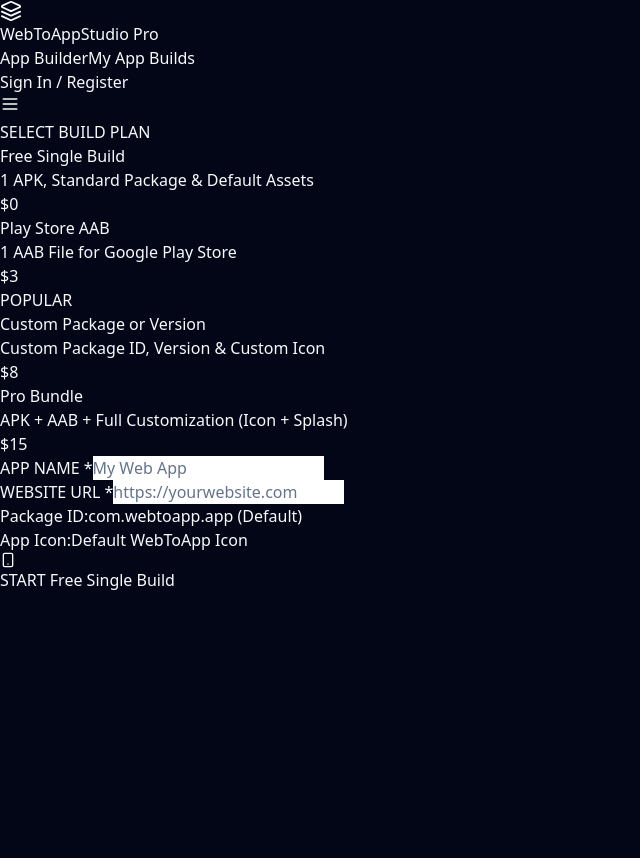
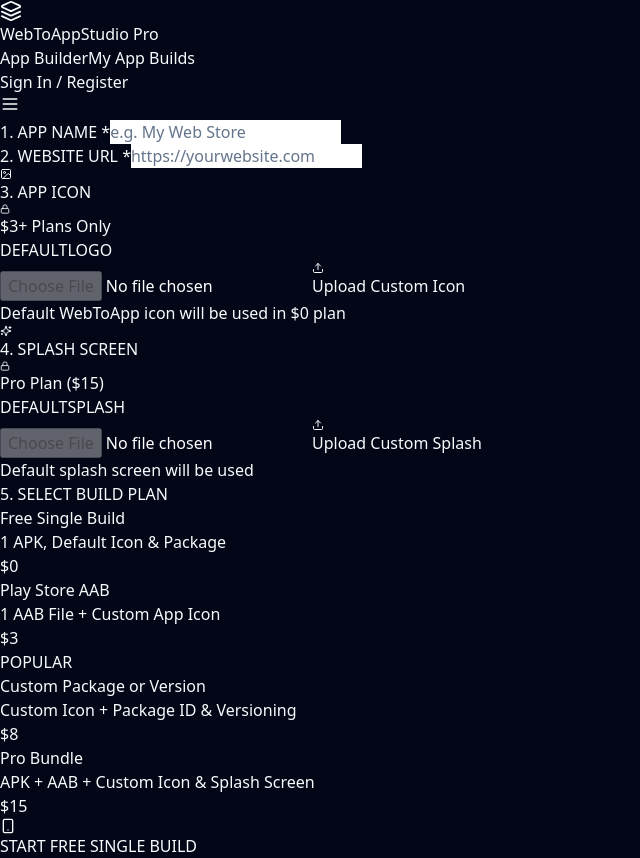
Before and after one commit to live-signal29/webtoapk-aab-builder, a React (Vite) app: page / in a window 1280 px wide. Shown: the whole page, without its empty margins (0-640 px from the left). Before the commit the page ends 800 px from the top, so only its background shows below. Built offline with nearby package versions, Linux system fonts and the light colour scheme; no server answers.

Commit message:
Update WebToAppConverter.jsx

```diff
--- a/src/components/WebToAppConverter.jsx
+++ b/src/components/WebToAppConverter.jsx
@@ -1,18 +1,31 @@
-import React, { useState } from 'react';
+import React, { useState, useRef } from 'react';
 import { supabase } from '../lib/supabaseClient';
-import { Smartphone, Image as ImageIcon, Sparkles, Upload, CheckCircle2, Loader2 } from 'lucide-react';
+import { Smartphone, Upload, Check, Lock, Sparkles, Loader2, Image as ImageIcon } from 'lucide-react';
 import toast from 'react-hot-toast';
 
 export default function WebToAppConverter({ user, onOpenAuth }) {
+  // Form State
   const [appName, setAppName] = useState('');
   const [websiteUrl, setWebsiteUrl] = useState('');
+
+  // File Upload / Previews
+  const [iconFile, setIconFile] = useState(null);
+  const [iconPreview, setIconPreview] = useState('/default-icon.png'); // Path to default icon
+
+  const [splashFile, setSplashFile] = useState(null);
+  const [splashPreview, setSplashPreview] = useState('/default-splash.png'); // Path to default splash
+
+  // Package & Versions
   const [packageName, setPackageName] = useState('com.webtoapp.app');
   const [versionCode, setVersionCode] = useState('1');
   const [versionName, setVersionName] = useState('1.0.0');
-  const [iconUrl, setIconUrl] = useState('');
-  const [splashUrl, setSplashUrl] = useState('');
+
+  // Plan Selection
   const [selectedPlan, setSelectedPlan] = useState('free');
   const [loading, setLoading] = useState(false);
+
+  const iconInputRef = useRef(null);
+  const splashInputRef = useRef(null);
 
   const plans = [
     {
@@ -20,21 +33,21 @@
       name: 'Free Single Build',
       price: 0,
       buildType: 'apk',
-      desc: '1 APK, Standard Package & Default Assets'
+      desc: '1 APK, Default Icon & Package'
     },
     {
       id: 'aab',
       name: 'Play Store AAB',
       price: 3,
       buildType: 'aab',
-      desc: '1 AAB File for Google Play Store'
+      desc: '1 AAB File + Custom App Icon'
     },
     {
       id: 'custom',
       name: 'Custom Package or Version',
       price: 8,
       buildType: 'apk',
-      desc: 'Custom Package ID, Version & Custom Icon',
+      desc: 'Custom Icon + Package ID & Versioning',
       badge: 'POPULAR'
     },
     {
@@ -42,17 +55,53 @@
       name: 'Pro Bundle',
       price: 15,
       buildType: 'both',
-      desc: 'APK + AAB + Full Customization (Icon + Splash)'
+      desc: 'APK + AAB + Custom Icon & Splash Screen'
     }
   ];
 
   const activePlan = plans.find(p => p.id === selectedPlan);
 
-  // Conditions based on plan level
-  const showPackageInput = selectedPlan === 'custom' || selectedPlan === 'pro';
-  const showVersionInputs = selectedPlan === 'custom' || selectedPlan === 'pro';
-  const showIconInput = selectedPlan === 'custom' || selectedPlan === 'pro';
-  const showSplashInput = selectedPlan === 'pro';
+  // Features unlock logic
+  const isIconAllowed = selectedPlan !== 'free'; // Allowed in $3, $8, $15
+  const isSplashAllowed = selectedPlan === 'pro'; // Allowed in $15
+  const isPackageAllowed = selectedPlan === 'custom' || selectedPlan === 'pro';
+
+  // File Upload Handlers
+  const handleIconChange = (e) => {
+    const file = e.target.files[0];
+    if (file) {
+      setIconFile(file);
+      setIconPreview(URL.createObjectURL(file));
+      toast.success("Custom App Icon uploaded!");
+    }
+  };
+
+  const handleSplashChange = (e) => {
+    const file = e.target.files[0];
+    if (file) {
+      setSplashFile(file);
+      setSplashPreview(URL.createObjectURL(file));
+      toast.success("Custom Splash Screen uploaded!");
+    }
+  };
+
+  // Helper to upload images to Supabase Storage Bucket
+  const uploadImageToStorage = async (file, path) => {
+    if (!file) return null;
+    const fileExt = file.name.split('.').pop();
+    const fileName = `${path}_${Date.now()}.${fileExt}`;
+    const { data, error } = await supabase.storage
+      .from('app-assets')
+      .upload(fileName, file);
+
+    if (error) throw error;
+
+    const { data: publicUrlData } = supabase.storage
+      .from('app-assets')
+      .getPublicUrl(fileName);
+
+    return publicUrlData.publicUrl;
+  };
 
   const handleStartBuild = async (e) => {
     e.preventDefault();
@@ -64,16 +113,28 @@
     }
 
     if (!appName || !websiteUrl) {
-      toast.error("Please fill required fields");
+      toast.error("Please enter App Name and Website URL!");
       return;
     }
 
     setLoading(true);
 
     try {
+      let finalIconUrl = null;
+      let finalSplashUrl = null;
+
+      // Upload Custom Assets if uploaded and allowed
+      if (isIconAllowed && iconFile) {
+        finalIconUrl = await uploadImageToStorage(iconFile, 'icons');
+      }
+
+      if (isSplashAllowed && splashFile) {
+        finalSplashUrl = await uploadImageToStorage(splashFile, 'splash');
+      }
+
       const isFree = activePlan.price === 0;
 
-      // Save build details to Supabase
+      // 1. Insert Record into Database
       const { data: buildData, error: dbError } = await supabase
         .from('builds')
         .insert([
@@ -81,11 +142,11 @@
             user_id: user.id,
             app_name: appName,
             website_url: websiteUrl,
-            package_name: showPackageInput ? packageName : 'com.webtoapp.app',
-            version_code: showVersionInputs ? versionCode : '1',
-            version_name: showVersionInputs ? versionName : '1.0.0',
-            icon_url: showIconInput ? iconUrl : null,
-            splash_url: showSplashInput ? splashUrl : null,
+            package_name: isPackageAllowed ? packageName : 'com.webtoapp.app',
+            version_code: isPackageAllowed ? versionCode : '1',
+            version_name: isPackageAllowed ? versionName : '1.0.0',
+            icon_url: finalIconUrl,
+            splash_url: finalSplashUrl,
             build_type: activePlan.buildType,
             payment_status: isFree ? 'paid' : 'pending_payment',
             status: 'pending'
@@ -96,6 +157,7 @@
 
       if (dbError) throw dbError;
 
+      // 2. Free Plan -> Instant Build
       if (isFree) {
         toast.success("Free build queued! Check dashboard in 2 mins.");
         setAppName('');
@@ -104,7 +166,7 @@
         return;
       }
 
-      // Paid Plan via backend invoice API
+      // 3. Paid Plan -> Generate NOWPayments Link
       const apiRes = await fetch('/api/create-invoice', {
         method: 'POST',
         headers: { 'Content-Type': 'application/json' },
@@ -134,30 +196,175 @@
 
   return (
     <div className="max-w-md mx-auto p-2">
-      <div className="bg-[#0b0f19] border border-slate-800 rounded-2xl p-4 shadow-2xl">
-        <h2 className="text-xs font-bold text-slate-400 uppercase tracking-wider mb-3">SELECT BUILD PLAN</h2>
+      <div className="bg-[#0b0f19] border border-slate-800/80 rounded-2xl p-4 shadow-2xl">
 
-        <form onSubmit={handleStartBuild} className="space-y-3">
-          {/* Plan Selector Grid */}
-          <div className="space-y-2">
+        <form onSubmit={handleStartBuild} className="space-y-4">
+
+          {/* STEP 1: APP NAME */}
+          <div>
+            <label className="block text-[10px] font-bold text-slate-400 uppercase mb-1">1. APP NAME *</label>
+            <input
+              type="text"
+              placeholder="e.g. My Web Store"
+              value={appName}
+              onChange={(e) => setAppName(e.target.value)}
+              className="w-full bg-[#05070c] border border-slate-800 rounded-xl px-3 py-2 text-xs text-white focus:outline-none focus:border-indigo-500"
+              required
+            />
+          </div>
+
+          {/* STEP 2: WEBSITE URL */}
+          <div>
+            <label className="block text-[10px] font-bold text-slate-400 uppercase mb-1">2. WEBSITE URL *</label>
+            <input
+              type="url"
+              placeholder="https://yourwebsite.com"
+              value={websiteUrl}
+              onChange={(e) => setWebsiteUrl(e.target.value)}
+              className="w-full bg-[#05070c] border border-slate-800 rounded-xl px-3 py-2 text-xs text-white focus:outline-none focus:border-indigo-500"
+              required
+            />
+          </div>
+
+          {/* STEP 3: APP ICON (With Default vs Custom Preview) */}
+          <div className="border border-slate-800/60 rounded-xl p-3 bg-[#070a12]">
+            <div className="flex items-center justify-between mb-2">
+              <label className="text-[10px] font-bold text-slate-300 uppercase flex items-center gap-1.5">
+                <ImageIcon size={12} className="text-indigo-400" />
+                3. APP ICON
+              </label>
+              {!isIconAllowed && (
+                <span className="text-[9px] text-amber-400/90 bg-amber-500/10 px-2 py-0.5 rounded-full flex items-center gap-1 font-semibold">
+                  <Lock size={10} /> $3+ Plans Only
+                </span>
+              )}
+            </div>
+
+            <div className="flex items-center gap-3">
+              {/* Default / Custom Icon Preview Box */}
+              <div className="relative w-12 h-12 rounded-xl bg-slate-900 border border-slate-700 overflow-hidden flex items-center justify-center shrink-0 shadow-inner">
+                {iconFile ? (
+                  <img src={iconPreview} alt="Custom Icon" className="w-full h-full object-cover" />
+                ) : (
+                  <div className="text-center p-1">
+                    <span className="text-[8px] font-bold text-slate-400 block leading-tight">DEFAULT</span>
+                    <span className="text-[7px] text-slate-500">LOGO</span>
+                  </div>
+                )}
+              </div>
+
+              <div className="flex-1">
+                <input
+                  type="file"
+                  accept="image/*"
+                  ref={iconInputRef}
+                  onChange={handleIconChange}
+                  className="hidden"
+                  disabled={!isIconAllowed}
+                />
+                <button
+                  type="button"
+                  onClick={() => iconInputRef.current?.click()}
+                  disabled={!isIconAllowed}
+                  className={`w-full py-2 px-3 rounded-lg text-xs font-bold flex items-center justify-center gap-1.5 border transition ${
+                    !isIconAllowed
+                      ? 'bg-slate-900 border-slate-800 text-slate-600 cursor-not-allowed'
+                      : iconFile
+                      ? 'bg-emerald-500/10 border-emerald-500/40 text-emerald-400'
+                      : 'bg-indigo-600/10 border-indigo-500/30 text-indigo-300 hover:bg-indigo-600/20'
+                  }`}
+                >
+                  <Upload size={12} />
+                  {iconFile ? 'Change Icon' : 'Upload Custom Icon'}
+                </button>
+                <p className="text-[9px] text-slate-500 mt-1">
+                  {iconFile ? '✔ Custom icon attached' : 'Default WebToApp icon will be used in $0 plan'}
+                </p>
+              </div>
+            </div>
+          </div>
+
+          {/* STEP 4: SPLASH SCREEN (Pro Plan $15 Feature) */}
+          <div className="border border-slate-800/60 rounded-xl p-3 bg-[#070a12]">
+            <div className="flex items-center justify-between mb-2">
+              <label className="text-[10px] font-bold text-slate-300 uppercase flex items-center gap-1.5">
+                <Sparkles size={12} className="text-purple-400" />
+                4. SPLASH SCREEN
+              </label>
+              {!isSplashAllowed && (
+                <span className="text-[9px] text-purple-400/90 bg-purple-500/10 px-2 py-0.5 rounded-full flex items-center gap-1 font-semibold">
+                  <Lock size={10} /> Pro Plan ($15)
+                </span>
+              )}
+            </div>
+
+            <div className="flex items-center gap-3">
+              {/* Default / Custom Splash Preview */}
+              <div className="relative w-12 h-16 rounded-lg bg-slate-900 border border-slate-700 overflow-hidden flex items-center justify-center shrink-0">
+                {splashFile ? (
+                  <img src={splashPreview} alt="Splash" className="w-full h-full object-cover" />
+                ) : (
+                  <div className="text-center p-1">
+                    <span className="text-[8px] font-bold text-slate-400 block leading-tight">DEFAULT</span>
+                    <span className="text-[7px] text-slate-500">SPLASH</span>
+                  </div>
+                )}
+              </div>
+
+              <div className="flex-1">
+                <input
+                  type="file"
+                  accept="image/*"
+                  ref={splashInputRef}
+                  onChange={handleSplashChange}
+                  className="hidden"
+                  disabled={!isSplashAllowed}
+                />
+                <button
+                  type="button"
+                  onClick={() => splashInputRef.current?.click()}
+                  disabled={!isSplashAllowed}
+                  className={`w-full py-2 px-3 rounded-lg text-xs font-bold flex items-center justify-center gap-1.5 border transition ${
+                    !isSplashAllowed
+                      ? 'bg-slate-900 border-slate-800 text-slate-600 cursor-not-allowed'
+                      : splashFile
+                      ? 'bg-emerald-500/10 border-emerald-500/40 text-emerald-400'
+                      : 'bg-purple-600/10 border-purple-500/30 text-purple-300 hover:bg-purple-600/20'
+                  }`}
+                >
+                  <Upload size={12} />
+                  {splashFile ? 'Change Splash' : 'Upload Custom Splash'}
+                </button>
+                <p className="text-[9px] text-slate-500 mt-1">
+                  {splashFile ? '✔ Custom splash screen attached' : 'Default splash screen will be used'}
+                </p>
+              </div>
+            </div>
+          </div>
+
+          {/* STEP 5: SELECT BUILD PLAN (Compact List) */}
+          <div>
+            <label className="block text-[10px] font-bold text-slate-400 uppercase mb-2">5. SELECT BUILD PLAN</label>
+
+            <div className="space-y-1.5">
               {plans.map((plan) => (
                 <div
                   key={plan.id}
                   onClick={() => setSelectedPlan(plan.id)}
-                className={`relative px-3 py-2.5 rounded-xl border cursor-pointer transition flex items-center justify-between ${
+                  className={`relative px-3 py-2 rounded-xl border cursor-pointer transition flex items-center justify-between ${
                     selectedPlan === plan.id
                       ? 'bg-[#101929] border-emerald-500 shadow-md shadow-emerald-500/10'
                       : 'bg-[#0a0d14] border-slate-800/80 hover:border-slate-700'
                   }`}
                 >
                   {plan.badge && (
-                  <span className="absolute -top-2 right-3 bg-amber-500 text-black text-[9px] font-black px-1.5 py-0.2 rounded-full uppercase">
+                    <span className="absolute -top-1.5 right-3 bg-amber-500 text-black text-[8px] font-black px-1.5 py-0.2 rounded-full uppercase">
                       {plan.badge}
                     </span>
                   )}
                   <div>
                     <h3 className="font-bold text-xs text-white leading-tight">{plan.name}</h3>
-                  <p className="text-[10px] text-slate-400 mt-0.5">{plan.desc}</p>
+                    <p className="text-[9px] text-slate-400">{plan.desc}</p>
                   </div>
                   <div className="text-right pl-2">
                     <span className={`text-sm font-black ${plan.price === 0 ? 'text-emerald-400' : 'text-indigo-400'}`}>
@@ -167,130 +374,53 @@
                 </div>
               ))}
             </div>
-
-          {/* Form Fields Section */}
-          <div className="space-y-2.5 pt-1">
-            {/* Required Common Inputs */}
-            <div>
-              <label className="block text-[10px] font-bold text-slate-400 uppercase mb-1">APP NAME *</label>
-              <input
-                type="text"
-                placeholder="My Web App"
-                value={appName}
-                onChange={(e) => setAppName(e.target.value)}
-                className="w-full bg-[#05070c] border border-slate-800 rounded-lg px-3 py-2 text-xs text-white focus:outline-none focus:border-indigo-500"
-                required
-              />
           </div>
 
-            <div>
-              <label className="block text-[10px] font-bold text-slate-400 uppercase mb-1">WEBSITE URL *</label>
-              <input
-                type="url"
-                placeholder="https://yourwebsite.com"
-                value={websiteUrl}
-                onChange={(e) => setWebsiteUrl(e.target.value)}
-                className="w-full bg-[#05070c] border border-slate-800 rounded-lg px-3 py-2 text-xs text-white focus:outline-none focus:border-indigo-500"
-                required
-              />
-            </div>
-
-            {/* Custom Package Input */}
-            {showPackageInput ? (
-              <div>
-                <label className="block text-[10px] font-bold text-amber-400 uppercase mb-1">PACKAGE ID (CUSTOM)</label>
+          {/* Extra Package ID inputs if Custom/Pro plan is selected */}
+          {isPackageAllowed && (
+            <div className="space-y-2 pt-1 bg-[#070a12] p-2.5 rounded-xl border border-amber-500/30">
+              <label className="block text-[9px] font-bold text-amber-400 uppercase">PACKAGE ID & VERSIONING</label>
               <input
                 type="text"
                 value={packageName}
                 onChange={(e) => setPackageName(e.target.value)}
                 placeholder="com.mycompany.myapp"
-                  className="w-full bg-[#05070c] border border-amber-500/40 rounded-lg px-3 py-2 text-xs text-amber-300 font-mono focus:outline-none"
+                className="w-full bg-[#05070c] border border-slate-800 rounded-lg px-2.5 py-1.5 text-xs text-amber-300 font-mono focus:outline-none"
               />
-              </div>
-            ) : (
-              <div className="text-[10px] text-slate-500 flex justify-between px-1">
-                <span>Package ID:</span>
-                <span className="font-mono text-slate-400">com.webtoapp.app (Default)</span>
-              </div>
-            )}
-
-            {/* Custom Version Code & Name Inputs */}
-            {showVersionInputs && (
               <div className="grid grid-cols-2 gap-2">
-                <div>
-                  <label className="block text-[10px] font-bold text-slate-400 uppercase mb-1">VERSION CODE</label>
                 <input
                   type="number"
+                  placeholder="Code (1)"
                   value={versionCode}
                   onChange={(e) => setVersionCode(e.target.value)}
-                    className="w-full bg-[#05070c] border border-slate-800 rounded-lg px-3 py-2 text-xs text-white focus:outline-none"
+                  className="w-full bg-[#05070c] border border-slate-800 rounded-lg px-2.5 py-1.5 text-xs text-white"
                 />
-                </div>
-                <div>
-                  <label className="block text-[10px] font-bold text-slate-400 uppercase mb-1">VERSION NAME</label>
                 <input
                   type="text"
+                  placeholder="Name (1.0.0)"
                   value={versionName}
                   onChange={(e) => setVersionName(e.target.value)}
-                    className="w-full bg-[#05070c] border border-slate-800 rounded-lg px-3 py-2 text-xs text-white focus:outline-none"
+                  className="w-full bg-[#05070c] border border-slate-800 rounded-lg px-2.5 py-1.5 text-xs text-white"
                 />
               </div>
             </div>
           )}
 
-            {/* App Icon Upload / URL */}
-            {showIconInput ? (
-              <div>
-                <label className="block text-[10px] font-bold text-indigo-400 uppercase mb-1">APP ICON URL (512x512)</label>
-                <input
-                  type="url"
-                  placeholder="https://example.com/icon.png"
-                  value={iconUrl}
-                  onChange={(e) => setIconUrl(e.target.value)}
-                  className="w-full bg-[#05070c] border border-indigo-500/40 rounded-lg px-3 py-2 text-xs text-white focus:outline-none"
-                />
-              </div>
-            ) : (
-              <div className="text-[10px] text-slate-500 flex justify-between px-1">
-                <span>App Icon:</span>
-                <span className="text-slate-400">Default WebToApp Icon</span>
-              </div>
-            )}
-
-            {/* Splash Screen Upload / URL (Pro Only) */}
-            {showSplashInput ? (
-              <div>
-                <label className="block text-[10px] font-bold text-purple-400 uppercase mb-1">SPLASH SCREEN URL (PRO)</label>
-                <input
-                  type="url"
-                  placeholder="https://example.com/splash.png"
-                  value={splashUrl}
-                  onChange={(e) => setSplashUrl(e.target.value)}
-                  className="w-full bg-[#05070c] border border-purple-500/40 rounded-lg px-3 py-2 text-xs text-white focus:outline-none"
-                />
-              </div>
-            ) : selectedPlan === 'custom' ? (
-              <div className="text-[10px] text-slate-500 flex justify-between px-1">
-                <span>Splash Screen:</span>
-                <span className="text-slate-400">Default Splash (Upgrade to Pro for Custom)</span>
-              </div>
-            ) : null}
-          </div>
-
-          {/* Compact Submit Button */}
+          {/* STEP 6: START BUILD BUTTON */}
           <button
             type="submit"
             disabled={loading}
-            className="w-full bg-gradient-to-r from-indigo-600 to-purple-600 hover:from-indigo-500 hover:to-purple-500 text-white font-bold py-3 rounded-xl text-xs uppercase tracking-wider flex items-center justify-center gap-2 transition shadow-lg disabled:opacity-50 mt-2"
+            className="w-full bg-gradient-to-r from-indigo-600 to-purple-600 hover:from-indigo-500 hover:to-purple-500 text-white font-bold py-3 rounded-xl text-xs uppercase tracking-wider flex items-center justify-center gap-2 transition shadow-xl disabled:opacity-50 mt-3"
           >
             {loading ? (
               <Loader2 size={16} className="animate-spin" />
             ) : (
               <>
-                <Smartphone size={16} /> START {activePlan.name}
+                <Smartphone size={16} /> START {activePlan.name.toUpperCase()}
               </>
             )}
           </button>
+
         </form>
       </div>
     </div>
```
Lines whose indentation alone changed are shown as unchanged.
